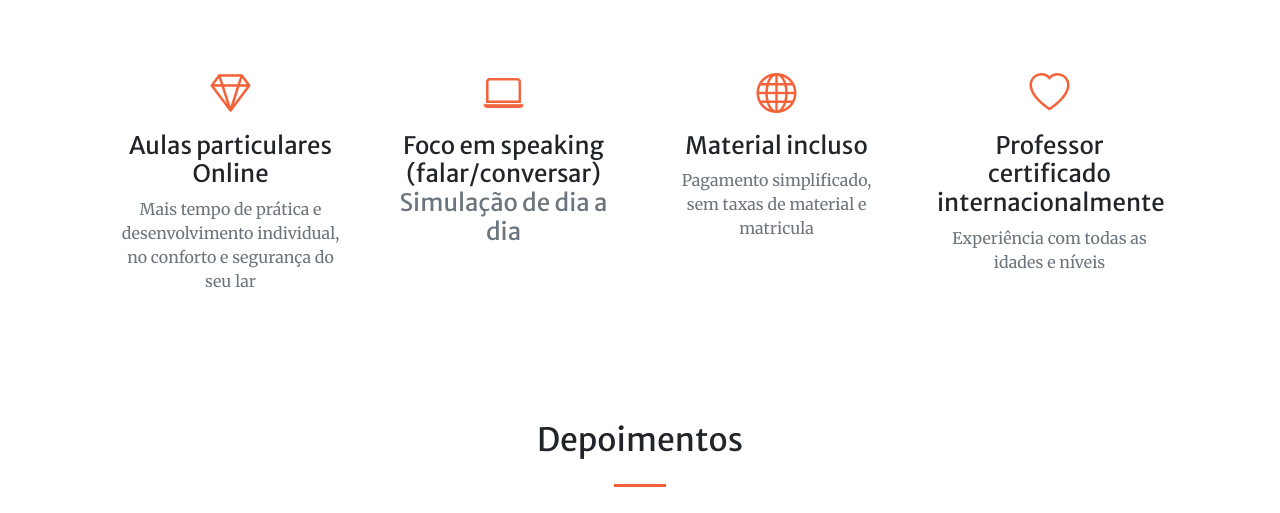
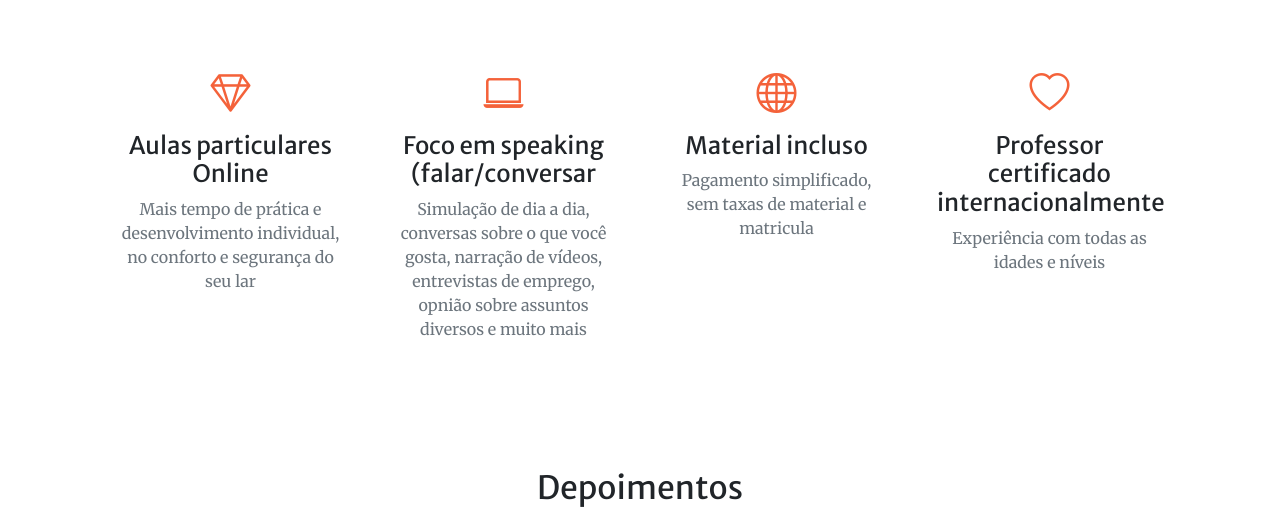
Before and after one commit to vitormendonca/aaa, a website: page index.html in a window 1280 px wide. Shown: the part 1720-2233 px from the top of the page. Drawn offline with nearby package versions, Linux system fonts and the light colour scheme; some packages are replaced by stand-ins of ours; a script that the page names is missing.

Commit message:
Update index.html

```diff
--- a/index.html
+++ b/index.html
@@ -88,8 +88,8 @@
                     <div class="col-lg-3 col-md-6 text-center">
                         <div class="mt-5">
                             <div class="mb-2"><i class="bi-laptop fs-1 text-primary"></i></div>
-                            <h3 class="h4 mb-2">Foco em speaking</br>(falar/conversar)</</h3>
-                            <p class="text-muted mb-0">Simulação de dia a dia</p>
+                            <h3 class="h4 mb-2">Foco em speaking</br>(falar/conversar</h3>
+                            <p class="text-muted mb-0">Simulação de dia a dia, conversas sobre o que você gosta, narração de vídeos, entrevistas de emprego, opnião sobre assuntos diversos e muito mais</p>
                         </div>
                     </div>
                     <div class="col-lg-3 col-md-6 text-center">
```
